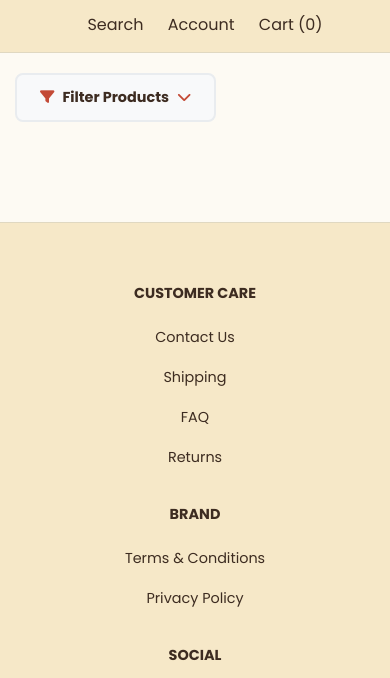
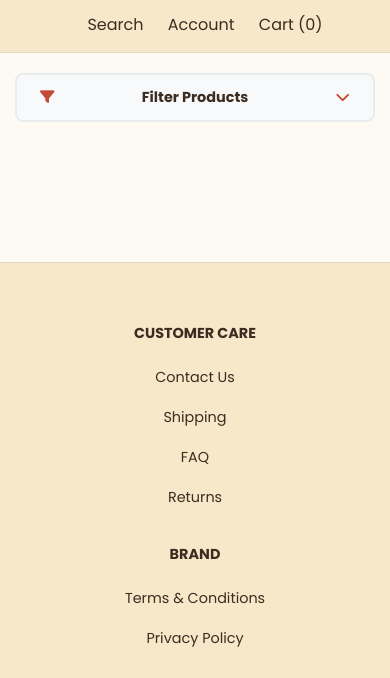
Before and after one commit to LZhou1989/mamas-dumplings-website, a website: page index.html in a window 390 px wide. Shown: the part 166-844 px from the top of the page. Drawn offline with nearby package versions, Linux system fonts and the light colour scheme; no server answers.

Commit message:
Position mobile filter dropdown above product grid instead of beside it

```diff
--- a/css/style.css
+++ b/css/style.css
@@ -69,7 +69,9 @@ nav a {
 
 main .container {
     display: flex;
-    padding-top: 40px;
+    flex-wrap: wrap;
+    gap: 30px;
+    padding: 20px 0;
 }
 
 .filters {
@@ -2913,6 +2915,8 @@ main .container p {
 /* Desktop Filter Sidebar */
 .desktop-filters {
     display: block;
+    flex: 0 0 250px;
+    order: 1;
 }
 
 /* Product Grid Layout */
@@ -2921,19 +2925,29 @@ main .container p {
     grid-template-columns: repeat(auto-fill, minmax(280px, 1fr));
     gap: 30px;
     padding: 20px 0;
+    flex: 1;
+    order: 2;
 }
 
 /* Mobile Responsive */
 @media (max-width: 768px) {
+    main .container {
+        flex-direction: column;
+        gap: 20px;
+    }
+
     .mobile-filter-container {
-        display: block;
+        display: block !important;
+        order: 1;
+        width: 100%;
     }
 
     .desktop-filters {
-        display: none;
+        display: none !important;
     }
 
     .product-grid {
+        order: 2;
         grid-template-columns: repeat(auto-fill, minmax(250px, 1fr));
         gap: 20px;
         padding: 10px 0;
```
